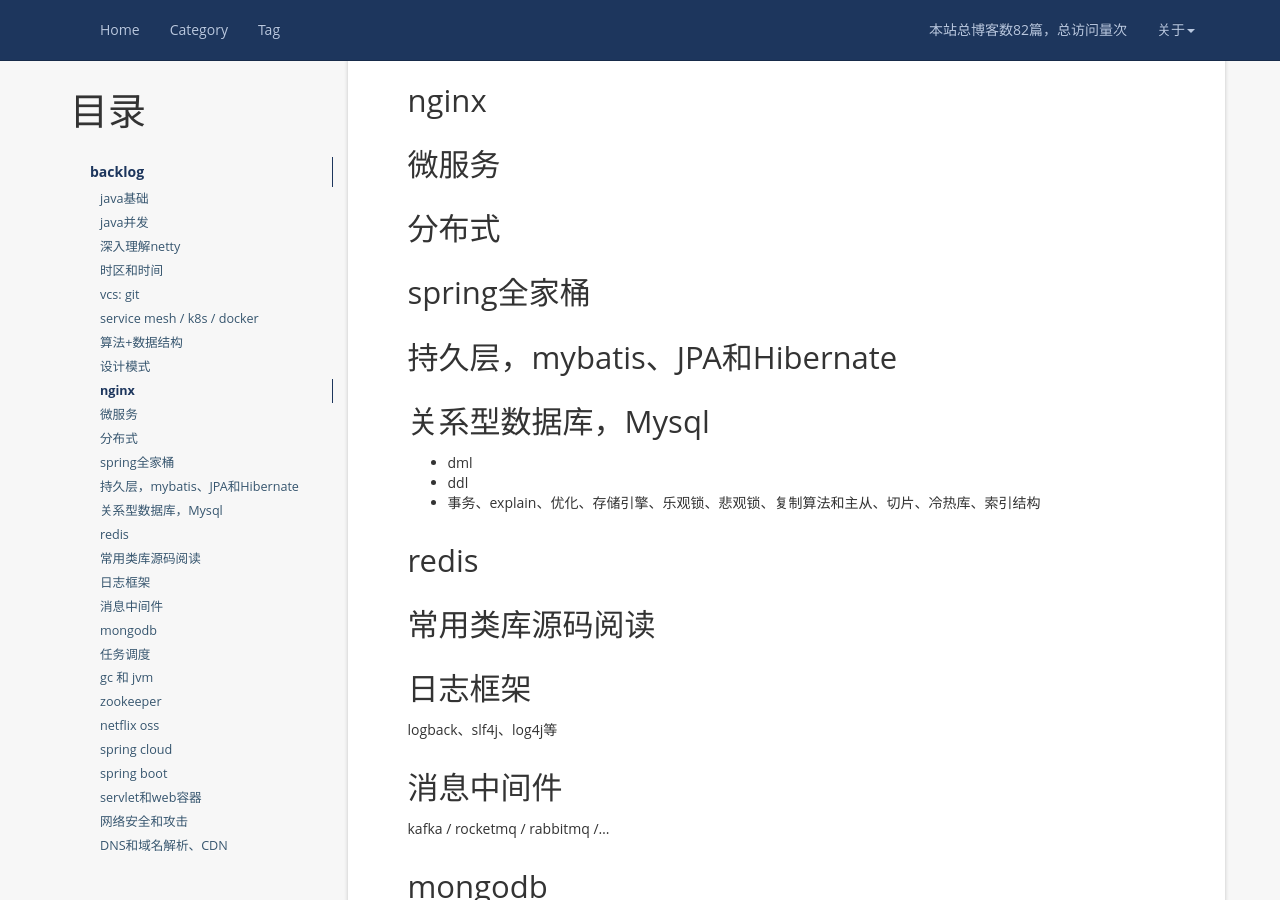
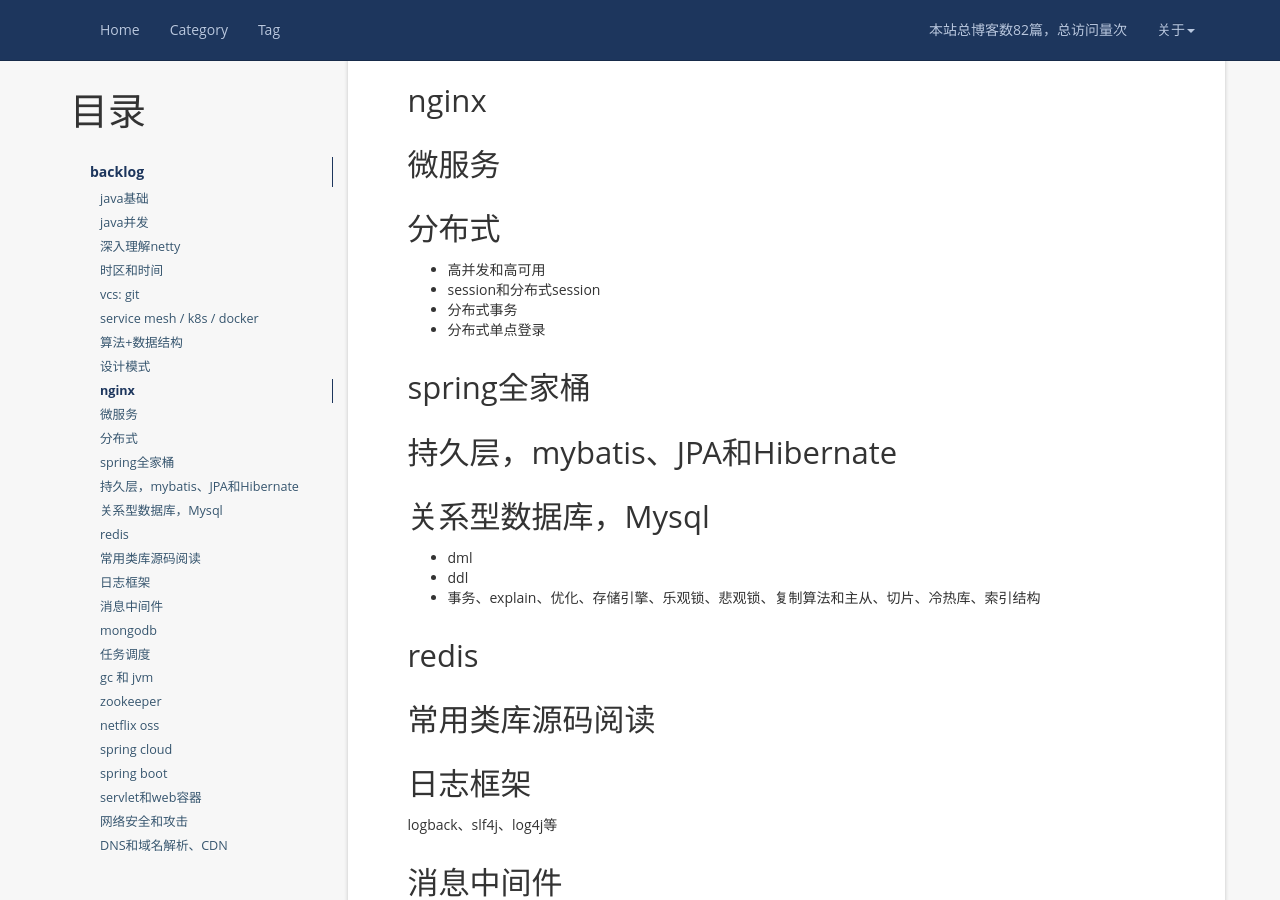
Before and after one commit to zhangfb95/zhangfb95.github.io.bak, a Jekyll site: the page built from plan.md, in a window 1280 px wide and 900 px high, scrolled down 1494 px. Built offline with Jekyll 4.4.1, drawn with Linux system fonts in a browser that asks for light colours; nearby versions of some CDN libraries; a script that is not in the unit is left out; comment, search, counter and statistics services are not loaded.

Commit message:
增加个人计划，分布式的细项

```diff
--- a/plan.md
+++ b/plan.md
@@ -62,6 +62,11 @@ permalink: /plan/
 
 ## 分布式
 
++ 高并发和高可用
++ session和分布式session
++ 分布式事务
++ 分布式单点登录
+
 ## spring全家桶
 
 ## 持久层，mybatis、JPA和Hibernate
```
